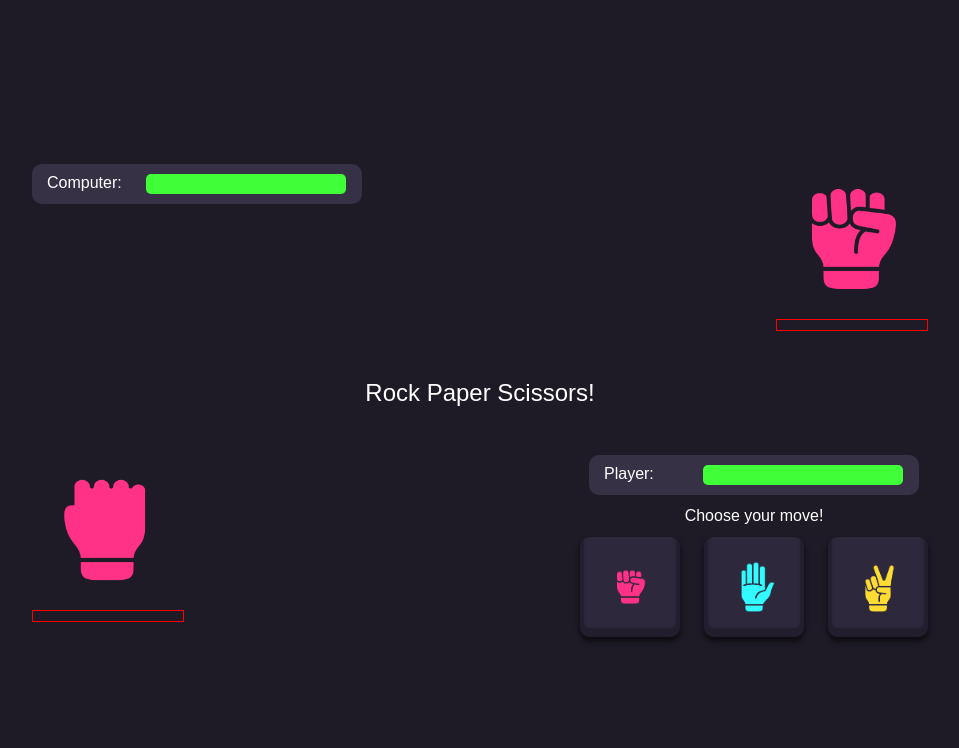
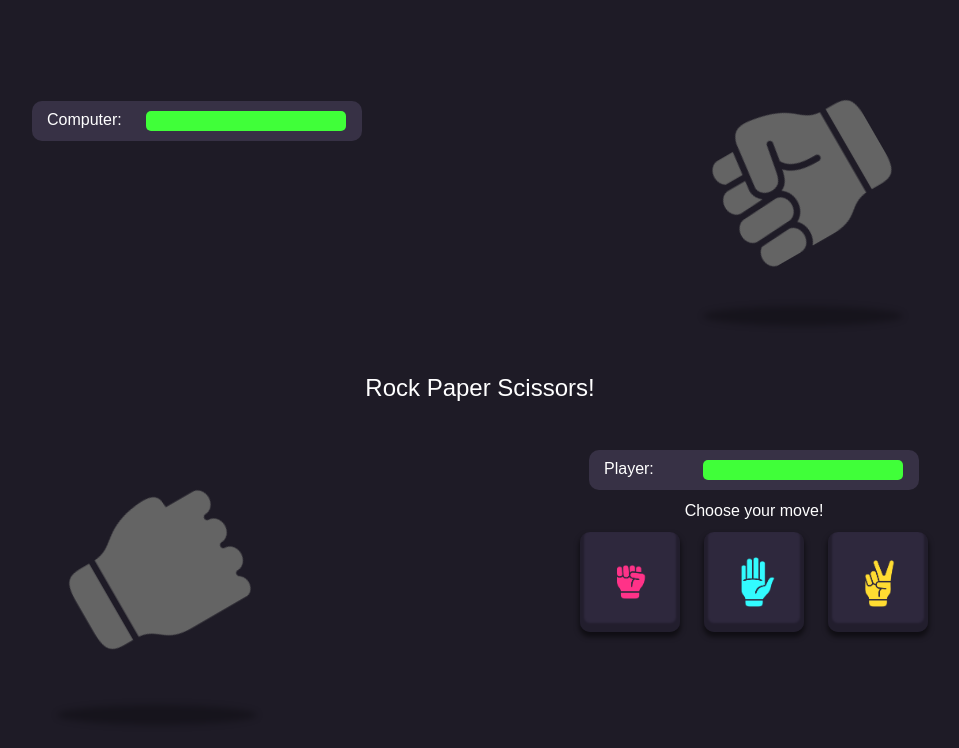
Before and after one commit to JohnKelly-T/odin-rock-paper-scissors, a plain HTML site: page index.html in a window 1280 px wide. Shown: the whole page, without its empty margins (160-1119 px from the left). Drawn offline with Linux system fonts and the light colour scheme.

Commit message:
style: Add choice image styling

```diff
--- a/style.css
+++ b/style.css
@@ -22,6 +22,10 @@ body {
     justify-content: space-between;
 }
 
+.computer-container {
+    margin-top: -25px;
+}
+
 .computer-status, .player-status {
     display: flex;
     width: 300px;
@@ -31,21 +35,38 @@ body {
     background-color: #373145;
 }
 
+.computer-status {
+    margin-top: 50px;
+}
+
 .computer-choice, .player-choice {
     display: flex;
     flex-direction: column;
+    align-items: center;
     gap: 5px;
 }
 
 #computer-choice-img, #player-choice-img {
-    width: 150px;
-    height: 150px;
+    width: 250px;
+    height: 250px;
+}
+
+#computer-choice-img {
+    rotate: -120deg;
+    filter: saturate(0);
+}
+
+#player-choice-img {
+    rotate: 60deg;
+    filter: saturate(0);
 }
 
 .computer-choice-shadow, .player-choice-shadow {
-    width: 150px;
-    height: 10px;
-    border: 1px solid red;
+    background-color: rgba(0, 0, 0, .25);
+    border-radius: 50%;
+    filter: blur(3px);
+    width: 200px;
+    height: 20px;
 }
 
 #computer-healthbar, #player-healthbar {
```
